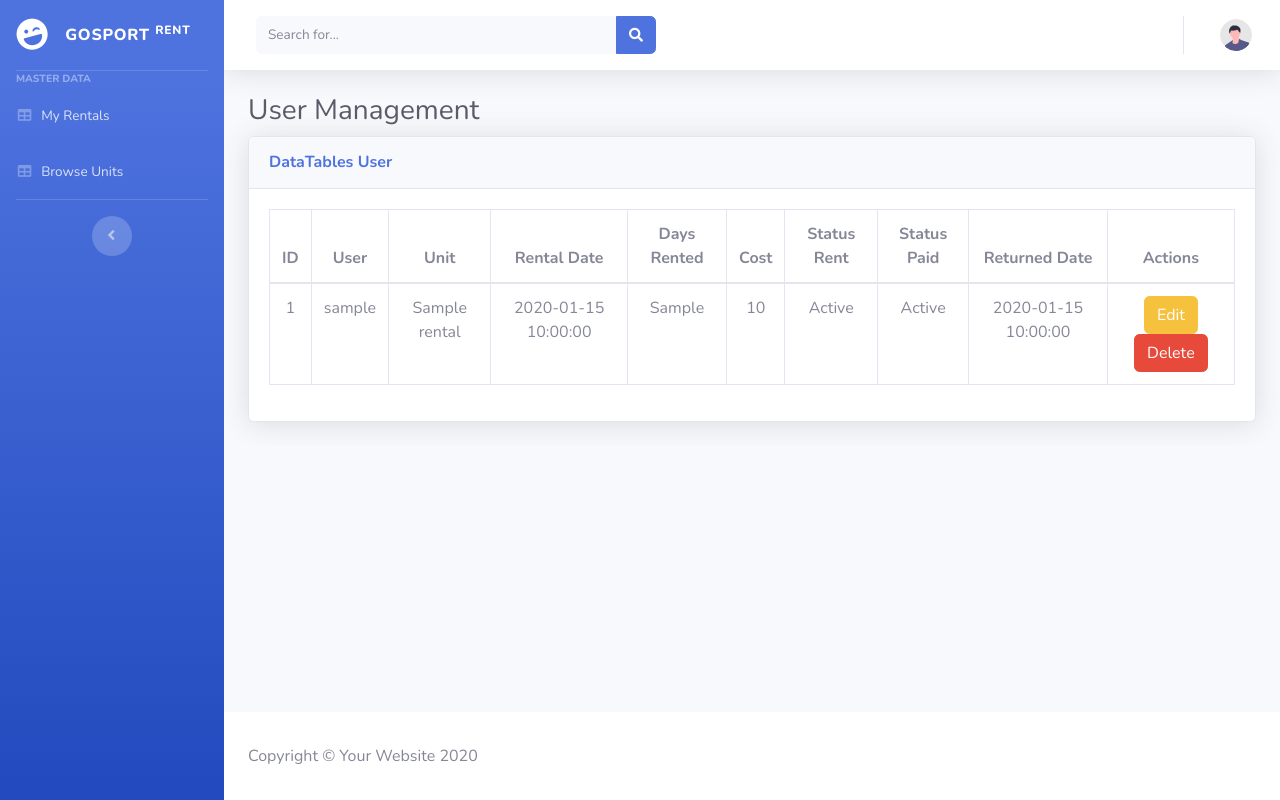
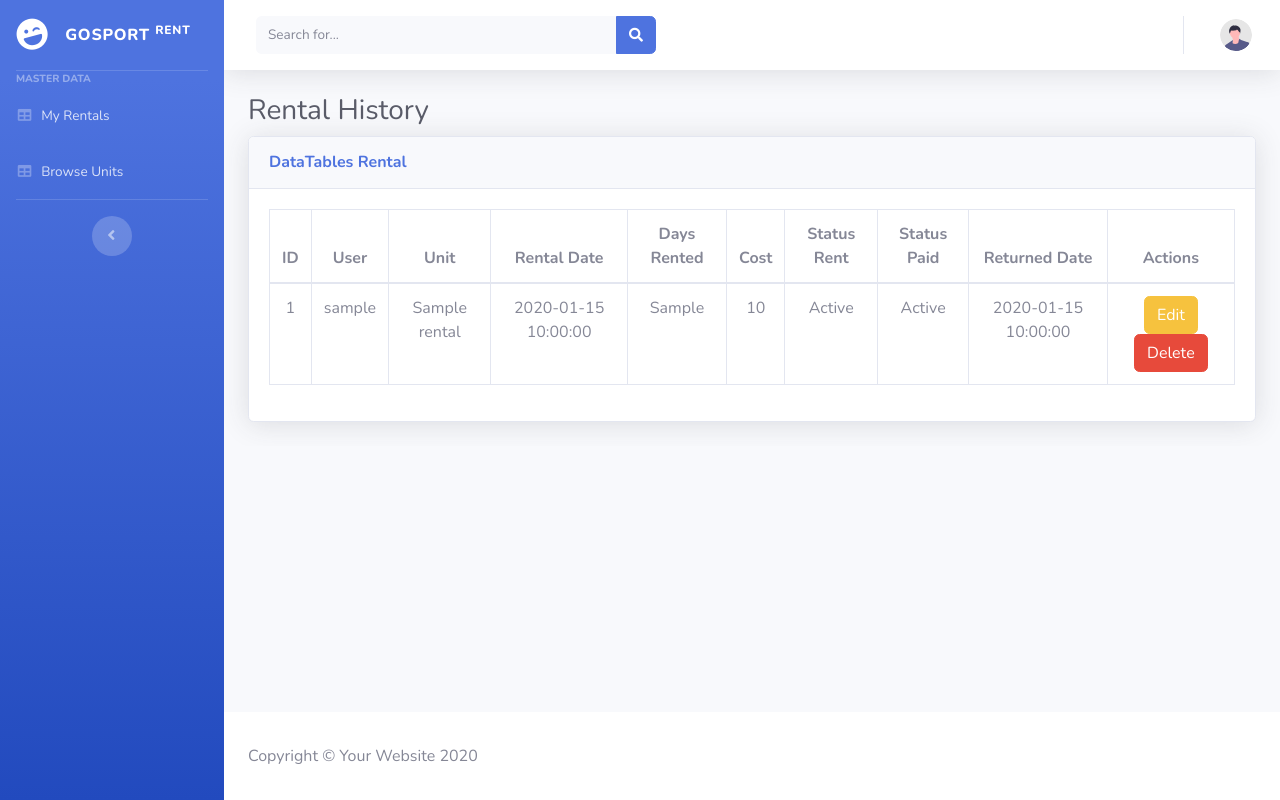
Before and after one commit to JstGrizz/GoSportRent, a CodeIgniter 4 app: the page made by app/Views/admin/rental_history.php in a window 1280 px wide. Run offline with PHP 8.4 and a stand-in for CodeIgniter, Linux system fonts and the light colour scheme; the template is opened without the code that fills it: most values are stand-ins (such as "Sample title", 1, 10 or a date in 2020); data that the repository does not hold is empty; some libraries are stand-ins or nearby versions.

Commit message:
Slight Changes on Policies + Rental History

```diff
--- a/app/Views/admin/policies.php
+++ b/app/Views/admin/policies.php
@@ -15,7 +15,7 @@
             <h1 class="h3 mb-2 text-gray-800">Policy Management</h1>
             <div class="card shadow mb-4">
                 <div class="card-header py-3">
-                    <h6 class="m-0 font-weight-bold text-primary">DataTables User</h6>
+                    <h6 class="m-0 font-weight-bold text-primary">DataTables Policy</h6>
                 </div>
                 <div class="card-body">
                     <div class="table-responsive">
--- a/app/Views/admin/rental_history.php
+++ b/app/Views/admin/rental_history.php
@@ -12,10 +12,10 @@
         <!-- Begin Page Content -->
         <div class="container-fluid">
 
-            <h1 class="h3 mb-2 text-gray-800">User Management</h1>
+            <h1 class="h3 mb-2 text-gray-800">Rental History</h1>
             <div class="card shadow mb-4">
                 <div class="card-header py-3">
-                    <h6 class="m-0 font-weight-bold text-primary">DataTables User</h6>
+                    <h6 class="m-0 font-weight-bold text-primary">DataTables Rental</h6>
                 </div>
                 <div class="card-body">
                     <div class="table-responsive">
```
